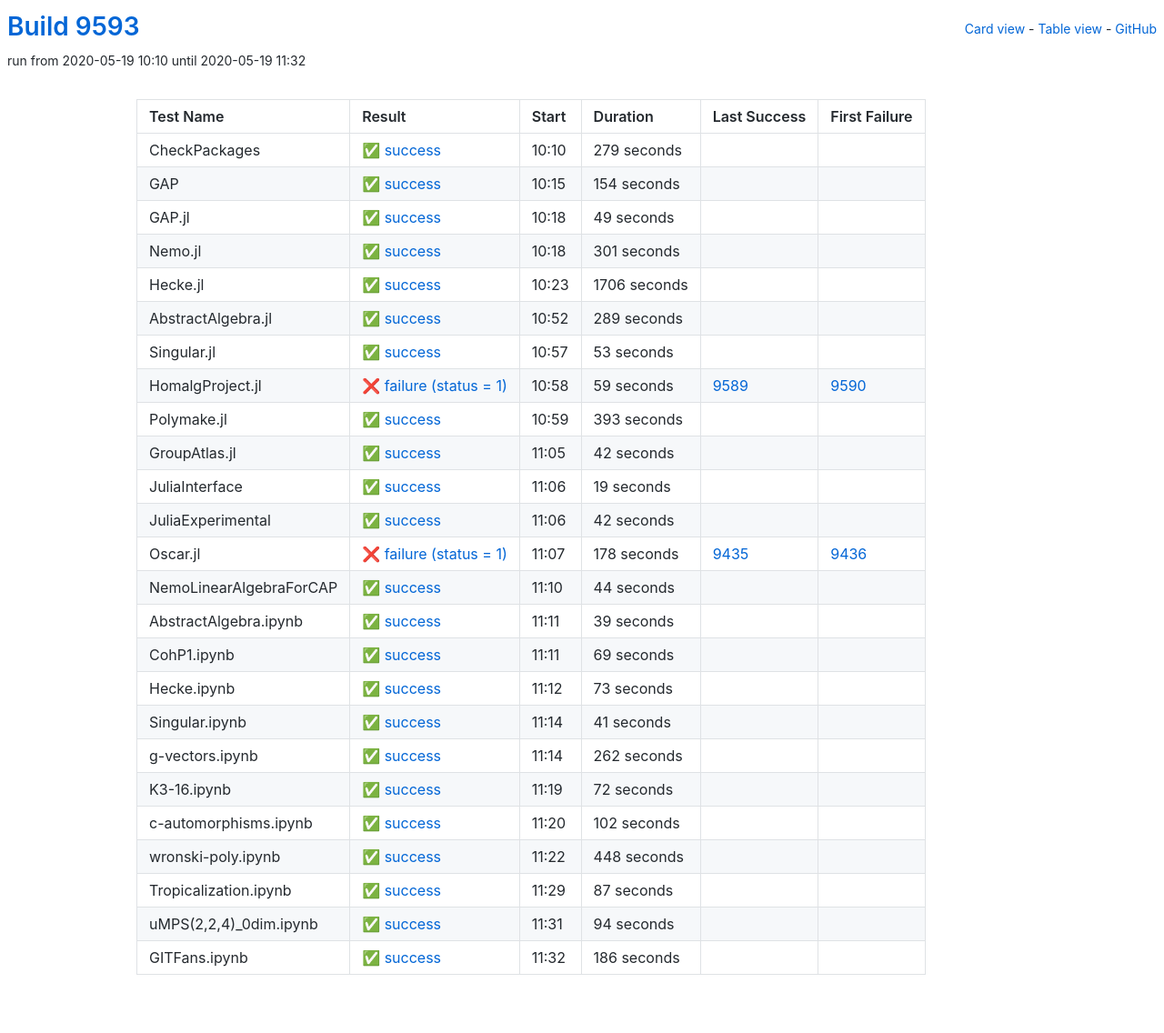
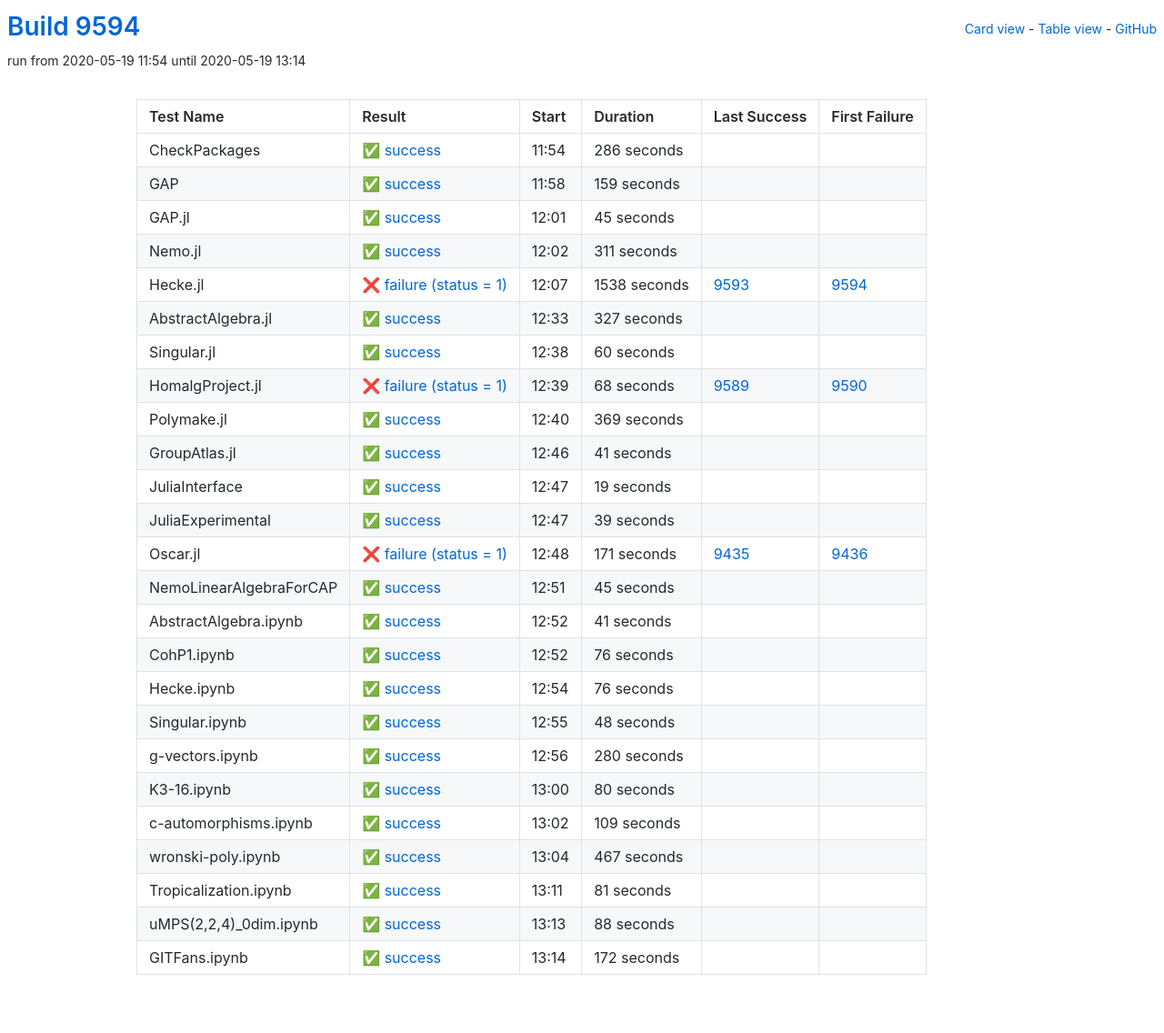
Before and after one commit to oscar-system/oscar-ci-status, a Jekyll site: the page built from table.html, in a window 1280 px wide. Shown: the whole page at 91% size. Built offline with Jekyll 4.4.1, drawn with Linux system fonts in a browser that asks for light colours.

Commit message:
Build 9594

```diff
--- a/_data/ci.yml
+++ b/_data/ci.yml
@@ -1,125 +1,125 @@
-build: 9593
-build_url: https://oscarci.mathematik.uni-kl.de/job/oscar/9593/
+build: 9594
+build_url: https://oscarci.mathematik.uni-kl.de/job/oscar/9594/
 job: oscar
 tests:
-- duration: 279
+- duration: 286
   exitcode: 0
   first_failure: false
   first_failure_url: null
   id: checkpackages
   last_success: false
   last_success_url: null
-  log: https://oscarci.mathematik.uni-kl.de/job/oscar/9593/artifact/logs/build-9593/CheckPackages.log
+  log: https://oscarci.mathematik.uni-kl.de/job/oscar/9594/artifact/logs/build-9594/CheckPackages.log
   name: CheckPackages
-  start: 2020-05-19 10:10
+  start: 2020-05-19 11:54
   status: success
   success: true
-- duration: 154
+- duration: 159
   exitcode: 0
   first_failure: false
   first_failure_url: null
   id: gap
   last_success: false
   last_success_url: null
-  log: https://oscarci.mathematik.uni-kl.de/job/oscar/9593/artifact/logs/build-9593/GAP.log
+  log: https://oscarci.mathematik.uni-kl.de/job/oscar/9594/artifact/logs/build-9594/GAP.log
   name: GAP
-  start: 2020-05-19 10:15
+  start: 2020-05-19 11:58
   status: success
   success: true
-- duration: 49
+- duration: 45
   exitcode: 0
   first_failure: false
   first_failure_url: null
   id: gap-jl
   last_success: false
   last_success_url: null
-  log: https://oscarci.mathematik.uni-kl.de/job/oscar/9593/artifact/logs/build-9593/GAP.jl.log
+  log: https://oscarci.mathematik.uni-kl.de/job/oscar/9594/artifact/logs/build-9594/GAP.jl.log
   name: GAP.jl
-  start: 2020-05-19 10:18
+  start: 2020-05-19 12:01
   status: success
   success: true
-- duration: 301
+- duration: 311
   exitcode: 0
   first_failure: false
   first_failure_url: null
   id: nemo-jl
   last_success: false
   last_success_url: null
-  log: https://oscarci.mathematik.uni-kl.de/job/oscar/9593/artifact/logs/build-9593/Nemo.jl.log
+  log: https://oscarci.mathematik.uni-kl.de/job/oscar/9594/artifact/logs/build-9594/Nemo.jl.log
   name: Nemo.jl
-  start: 2020-05-19 10:18
+  start: 2020-05-19 12:02
   status: success
   success: true
-- duration: 1706
-  exitcode: 0
-  first_failure: false
-  first_failure_url: null
+- duration: 1538
+  exitcode: 1
+  first_failure: 9594
+  first_failure_url: https://oscarci.mathematik.uni-kl.de/job/oscar/9594/
   id: hecke-jl
-  last_success: false
-  last_success_url: null
-  log: https://oscarci.mathematik.uni-kl.de/job/oscar/9593/artifact/logs/build-9593/Hecke.jl.log
+  last_success: 9593
+  last_success_url: https://oscarci.mathematik.uni-kl.de/job/oscar/9593/
+  log: https://oscarci.mathematik.uni-kl.de/job/oscar/9594/artifact/logs/build-9594/Hecke.jl.log
   name: Hecke.jl
-  start: 2020-05-19 10:23
-  status: success
-  success: true
-- duration: 289
+  start: 2020-05-19 12:07
+  status: failure
+  success: false
+- duration: 327
   exitcode: 0
   first_failure: false
   first_failure_url: null
   id: abstractalgebra-jl
   last_success: false
   last_success_url: null
-  log: https://oscarci.mathematik.uni-kl.de/job/oscar/9593/artifact/logs/build-9593/AbstractAlgebra.jl.log
+  log: https://oscarci.mathematik.uni-kl.de/job/oscar/9594/artifact/logs/build-9594/AbstractAlgebra.jl.log
   name: AbstractAlgebra.jl
-  start: 2020-05-19 10:52
+  start: 2020-05-19 12:33
   status: success
   success: true
-- duration: 53
+- duration: 60
   exitcode: 0
   first_failure: false
   first_failure_url: null
   id: singular-jl
   last_success: false
   last_success_url: null
-  log: https://oscarci.mathematik.uni-kl.de/job/oscar/9593/artifact/logs/build-9593/Singular.jl.log
+  log: https://oscarci.mathematik.uni-kl.de/job/oscar/9594/artifact/logs/build-9594/Singular.jl.log
   name: Singular.jl
-  start: 2020-05-19 10:57
+  start: 2020-05-19 12:38
   status: success
   success: true
-- duration: 59
+- duration: 68
   exitcode: 1
   first_failure: 9590
   first_failure_url: https://oscarci.mathematik.uni-kl.de/job/oscar/9590/
   id: homalgproject-jl
   last_success: 9589
   last_success_url: https://oscarci.mathematik.uni-kl.de/job/oscar/9589/
-  log: https://oscarci.mathematik.uni-kl.de/job/oscar/9593/artifact/logs/build-9593/HomalgProject.jl.log
+  log: https://oscarci.mathematik.uni-kl.de/job/oscar/9594/artifact/logs/build-9594/HomalgProject.jl.log
   name: HomalgProject.jl
-  start: 2020-05-19 10:58
+  start: 2020-05-19 12:39
   status: failure
   success: false
-- duration: 393
+- duration: 369
   exitcode: 0
   first_failure: false
   first_failure_url: null
   id: polymake-jl
   last_success: false
   last_success_url: null
-  log: https://oscarci.mathematik.uni-kl.de/job/oscar/9593/artifact/logs/build-9593/Polymake.jl.log
+  log: https://oscarci.mathematik.uni-kl.de/job/oscar/9594/artifact/logs/build-9594/Polymake.jl.log
   name: Polymake.jl
-  start: 2020-05-19 10:59
+  start: 2020-05-19 12:40
   status: success
   success: true
-- duration: 42
+- duration: 41
   exitcode: 0
   first_failure: false
   first_failure_url: null
   id: groupatlas-jl
   last_success: false
   last_success_url: null
-  log: https://oscarci.mathematik.uni-kl.de/job/oscar/9593/artifact/logs/build-9593/GroupAtlas.jl.log
+  log: https://oscarci.mathematik.uni-kl.de/job/oscar/9594/artifact/logs/build-9594/GroupAtlas.jl.log
   name: GroupAtlas.jl
-  start: 2020-05-19 11:05
+  start: 2020-05-19 12:46
   status: success
   success: true
 - duration: 19
@@ -129,176 +129,176 @@ tests:
   id: juliainterface
   last_success: false
   last_success_url: null
-  log: https://oscarci.mathematik.uni-kl.de/job/oscar/9593/artifact/logs/build-9593/JuliaInterface.log
+  log: https://oscarci.mathematik.uni-kl.de/job/oscar/9594/artifact/logs/build-9594/JuliaInterface.log
   name: JuliaInterface
-  start: 2020-05-19 11:06
+  start: 2020-05-19 12:47
   status: success
   success: true
-- duration: 42
+- duration: 39
   exitcode: 0
   first_failure: false
   first_failure_url: null
   id: juliaexperimental
   last_success: false
   last_success_url: null
-  log: https://oscarci.mathematik.uni-kl.de/job/oscar/9593/artifact/logs/build-9593/JuliaExperimental.log
+  log: https://oscarci.mathematik.uni-kl.de/job/oscar/9594/artifact/logs/build-9594/JuliaExperimental.log
   name: JuliaExperimental
-  start: 2020-05-19 11:06
+  start: 2020-05-19 12:47
   status: success
   success: true
-- duration: 178
+- duration: 171
   exitcode: 1
   first_failure: 9436
   first_failure_url: https://oscarci.mathematik.uni-kl.de/job/oscar/9436/
   id: oscar-jl
   last_success: 9435
   last_success_url: https://oscarci.mathematik.uni-kl.de/job/oscar/9435/
-  log: https://oscarci.mathematik.uni-kl.de/job/oscar/9593/artifact/logs/build-9593/Oscar.jl.log
+  log: https://oscarci.mathematik.uni-kl.de/job/oscar/9594/artifact/logs/build-9594/Oscar.jl.log
   name: Oscar.jl
-  start: 2020-05-19 11:07
+  start: 2020-05-19 12:48
   status: failure
   success: false
-- duration: 44
+- duration: 45
   exitcode: 0
   first_failure: false
   first_failure_url: null
   id: nemolinearalgebraforcap
   last_success: false
   last_success_url: null
-  log: https://oscarci.mathematik.uni-kl.de/job/oscar/9593/artifact/logs/build-9593/NemoLinearAlgebraForCAP.log
+  log: https://oscarci.mathematik.uni-kl.de/job/oscar/9594/artifact/logs/build-9594/NemoLinearAlgebraForCAP.log
   name: NemoLinearAlgebraForCAP
-  start: 2020-05-19 11:10
+  start: 2020-05-19 12:51
   status: success
   success: true
-- duration: 39
+- duration: 41
   exitcode: 0
   first_failure: false
   first_failure_url: null
   id: abstractalgebra-ipynb
   last_success: false
   last_success_url: null
-  log: https://oscarci.mathematik.uni-kl.de/job/oscar/9593/artifact/logs/build-9593/AbstractAlgebra.ipynb.log
+  log: https://oscarci.mathematik.uni-kl.de/job/oscar/9594/artifact/logs/build-9594/AbstractAlgebra.ipynb.log
   name: AbstractAlgebra.ipynb
-  start: 2020-05-19 11:11
+  start: 2020-05-19 12:52
   status: success
   success: true
-- duration: 69
+- duration: 76
   exitcode: 0
   first_failure: false
   first_failure_url: null
   id: cohp1-ipynb
   last_success: false
   last_success_url: null
-  log: https://oscarci.mathematik.uni-kl.de/job/oscar/9593/artifact/logs/build-9593/CohP1.ipynb.log
+  log: https://oscarci.mathematik.uni-kl.de/job/oscar/9594/artifact/logs/build-9594/CohP1.ipynb.log
   name: CohP1.ipynb
-  start: 2020-05-19 11:11
+  start: 2020-05-19 12:52
   status: success
   success: true
-- duration: 73
+- duration: 76
   exitcode: 0
   first_failure: false
   first_failure_url: null
   id: hecke-ipynb
   last_success: false
   last_success_url: null
-  log: https://oscarci.mathematik.uni-kl.de/job/oscar/9593/artifact/logs/build-9593/Hecke.ipynb.log
+  log: https://oscarci.mathematik.uni-kl.de/job/oscar/9594/artifact/logs/build-9594/Hecke.ipynb.log
   name: Hecke.ipynb
-  start: 2020-05-19 11:12
+  start: 2020-05-19 12:54
   status: success
   success: true
-- duration: 41
+- duration: 48
   exitcode: 0
   first_failure: false
   first_failure_url: null
   id: singular-ipynb
   last_success: false
   last_success_url: null
-  log: https://oscarci.mathematik.uni-kl.de/job/oscar/9593/artifact/logs/build-9593/Singular.ipynb.log
+  log: https://oscarci.mathematik.uni-kl.de/job/oscar/9594/artifact/logs/build-9594/Singular.ipynb.log
   name: Singular.ipynb
-  start: 2020-05-19 11:14
+  start: 2020-05-19 12:55
   status: success
   success: true
-- duration: 262
+- duration: 280
   exitcode: 0
   first_failure: false
   first_failure_url: null
   id: g-vectors-ipynb
   last_success: false
   last_success_url: null
-  log: https://oscarci.mathematik.uni-kl.de/job/oscar/9593/artifact/logs/build-9593/g-vectors.ipynb.log
+  log: https://oscarci.mathematik.uni-kl.de/job/oscar/9594/artifact/logs/build-9594/g-vectors.ipynb.log
   name: g-vectors.ipynb
-  start: 2020-05-19 11:14
+  start: 2020-05-19 12:56
   status: success
   success: true
-- duration: 72
+- duration: 80
   exitcode: 0
   first_failure: false
   first_failure_url: null
   id: k3-16-ipynb
   last_success: false
   last_success_url: null
-  log: https://oscarci.mathematik.uni-kl.de/job/oscar/9593/artifact/logs/build-9593/K3-16.ipynb.log
+  log: https://oscarci.mathematik.uni-kl.de/job/oscar/9594/artifact/logs/build-9594/K3-16.ipynb.log
   name: K3-16.ipynb
-  start: 2020-05-19 11:19
+  start: 2020-05-19 13:00
   status: success
   success: true
-- duration: 102
+- duration: 109
   exitcode: 0
   first_failure: false
   first_failure_url: null
   id: c-automorphisms-ipynb
   last_success: false
   last_success_url: null
-  log: https://oscarci.mathematik.uni-kl.de/job/oscar/9593/artifact/logs/build-9593/c-automorphisms.ipynb.log
+  log: https://oscarci.mathematik.uni-kl.de/job/oscar/9594/artifact/logs/build-9594/c-automorphisms.ipynb.log
   name: c-automorphisms.ipynb
-  start: 2020-05-19 11:20
+  start: 2020-05-19 13:02
   status: success
   success: true
-- duration: 448
+- duration: 467
   exitcode: 0
   first_failure: false
   first_failure_url: null
   id: wronski-poly-ipynb
   last_success: false
   last_success_url: null
-  log: https://oscarci.mathematik.uni-kl.de/job/oscar/9593/artifact/logs/build-9593/wronski-poly.ipynb.log
+  log: https://oscarci.mathematik.uni-kl.de/job/oscar/9594/artifact/logs/build-9594/wronski-poly.ipynb.log
   name: wronski-poly.ipynb
-  start: 2020-05-19 11:22
+  start: 2020-05-19 13:04
   status: success
   success: true
-- duration: 87
+- duration: 81
   exitcode: 0
   first_failure: false
   first_failure_url: null
   id: tropicalization-ipynb
   last_success: false
   last_success_url: null
-  log: https://oscarci.mathematik.uni-kl.de/job/oscar/9593/artifact/logs/build-9593/Tropicalization.ipynb.log
+  log: https://oscarci.mathematik.uni-kl.de/job/oscar/9594/artifact/logs/build-9594/Tropicalization.ipynb.log
   name: Tropicalization.ipynb
-  start: 2020-05-19 11:29
+  start: 2020-05-19 13:11
   status: success
   success: true
-- duration: 94
+- duration: 88
   exitcode: 0
   first_failure: false
   first_failure_url: null
   id: umps-2-2-4-0dim-ipynb
   last_success: false
   last_success_url: null
-  log: https://oscarci.mathematik.uni-kl.de/job/oscar/9593/artifact/logs/build-9593/uMPS-2-2-4-_0dim.ipynb.log
+  log: https://oscarci.mathematik.uni-kl.de/job/oscar/9594/artifact/logs/build-9594/uMPS-2-2-4-_0dim.ipynb.log
   name: uMPS(2,2,4)_0dim.ipynb
-  start: 2020-05-19 11:31
+  start: 2020-05-19 13:13
   status: success
   success: true
-- duration: 186
+- duration: 172
   exitcode: 0
   first_failure: false
   first_failure_url: null
   id: gitfans-ipynb
   last_success: false
   last_success_url: null
-  log: https://oscarci.mathematik.uni-kl.de/job/oscar/9593/artifact/logs/build-9593/GITFans.ipynb.log
+  log: https://oscarci.mathematik.uni-kl.de/job/oscar/9594/artifact/logs/build-9594/GITFans.ipynb.log
   name: GITFans.ipynb
-  start: 2020-05-19 11:32
+  start: 2020-05-19 13:14
   status: success
   success: true
```
Also changed, not shown: README.md.
